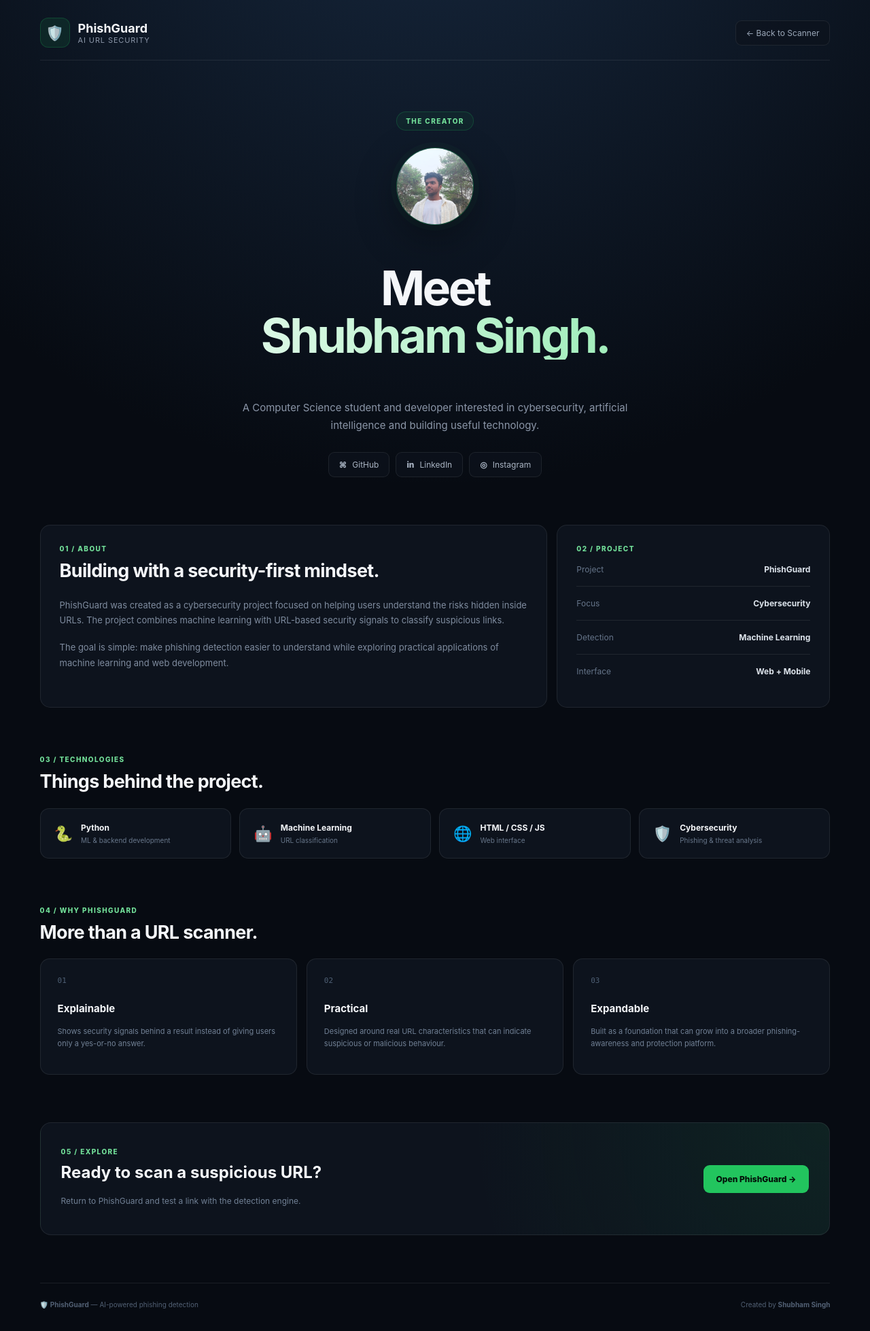
After one commit to Shubham-Sinh/PhishGuard, a Flask app: page /creator in a window 1280 px wide. The commit adds this page. Shown: the whole page at 68% size. Run offline with Flask 3, Linux system fonts and the light colour scheme; parts of the project's set-up code (start-up, migrations or seed data) failed here and were passed over.

Commit message:
Add creator profile image

```diff
--- a/app.py
+++ b/app.py
@@ -79,6 +79,9 @@
             "details": str(e)
         }), 500
 
+@app.route("/creator")
+def creator():
+    return render_template("creator.html")
 
 if __name__ == "__main__":
     app.run(debug=True)
--- /dev/null
+++ b/static/css/creator.css
@@ -0,0 +1,473 @@
+
+creator.css
+* {
+    margin: 0;
+    padding: 0;
+    box-sizing: border-box;
+}
+
+:root {
+    --background: #070b12;
+    --surface: #0d131d;
+    --surface-light: #111a27;
+    --border: rgba(255, 255, 255, 0.08);
+    --text: #f5f7fa;
+    --muted: #8b96a8;
+    --green: #22c55e;
+}
+
+html {
+    scroll-behavior: smooth;
+}
+
+body {
+    font-family: Inter, -apple-system, BlinkMacSystemFont, "Segoe UI", sans-serif;
+    background:
+        radial-gradient(circle at 50% -15%, #172940 0%, var(--background) 43%);
+    color: var(--text);
+    min-height: 100vh;
+}
+
+a {
+    color: inherit;
+}
+
+.page {
+    width: min(1180px, 92%);
+    margin: auto;
+}
+
+/* NAVBAR */
+
+.navbar {
+    height: 80px;
+    display: flex;
+    align-items: center;
+    justify-content: space-between;
+    border-bottom: 1px solid var(--border);
+}
+
+.brand {
+    display: flex;
+    align-items: center;
+    gap: 12px;
+    text-decoration: none;
+}
+
+.brand-icon {
+    width: 42px;
+    height: 42px;
+    display: grid;
+    place-items: center;
+    border-radius: 12px;
+    background: rgba(34, 197, 94, 0.1);
+    border: 1px solid rgba(34, 197, 94, 0.2);
+    font-size: 21px;
+}
+
+.brand-name {
+    font-weight: 750;
+    font-size: 18px;
+}
+
+.brand-subtitle {
+    font-size: 11px;
+    color: var(--muted);
+    letter-spacing: 0.08em;
+    text-transform: uppercase;
+}
+
+.back-button {
+    text-decoration: none;
+    color: #9ba8b9;
+    border: 1px solid var(--border);
+    background: rgba(13, 19, 29, 0.7);
+    padding: 10px 15px;
+    border-radius: 9px;
+    font-size: 12px;
+    transition: .2s;
+}
+
+.back-button:hover {
+    color: white;
+    border-color: rgba(34, 197, 94, .35);
+    transform: translateY(-1px);
+}
+
+/* HERO */
+
+.creator-hero {
+    text-align: center;
+    padding: 75px 0 70px;
+}
+
+.badge,
+.section-label {
+    color: #72df99;
+    font-size: 10px;
+    font-weight: 800;
+    letter-spacing: .14em;
+}
+
+.badge {
+    display: inline-block;
+    padding: 7px 13px;
+    border: 1px solid rgba(34, 197, 94, .2);
+    border-radius: 999px;
+    background: rgba(34, 197, 94, .06);
+}
+
+.avatar {
+    width: 112px;
+    height: 112px;
+    margin: 25px auto 20px;
+    display: grid;
+    place-items: center;
+    border-radius: 50%;
+    overflow: hidden;
+
+    background: linear-gradient(145deg, #142238, #0c121c);
+
+    border: 1px solid rgba(34, 197, 94, .35);
+
+    box-shadow:
+        0 0 0 8px rgba(34, 197, 94, .035),
+        0 20px 60px rgba(0, 0, 0, .35);
+}
+
+.avatar img {
+    width: 100%;
+    height: 100%;
+    object-fit: cover;
+    object-position: center;
+    display: block;
+}
+
+.creator-hero h1 {
+    font-size: clamp(42px, 6vw, 70px);
+    line-height: 1;
+    letter-spacing: -.05em;
+}
+
+.creator-hero h1 span {
+    display: block;
+    background: linear-gradient(90deg, white, #7ee7a2);
+    -webkit-background-clip: text;
+    background-clip: text;
+    color: transparent;
+}
+
+.hero-text {
+    max-width: 620px;
+    margin: 22px auto 27px;
+    color: var(--muted);
+    line-height: 1.7;
+    font-size: 15px;
+}
+
+/* SOCIAL */
+
+.social-links {
+    display: flex;
+    justify-content: center;
+    flex-wrap: wrap;
+    gap: 9px;
+}
+
+.social {
+    display: flex;
+    align-items: center;
+    gap: 8px;
+    padding: 10px 15px;
+    border: 1px solid var(--border);
+    border-radius: 9px;
+    text-decoration: none;
+    background: rgba(13, 19, 29, .7);
+    color: #aab5c4;
+    font-size: 12px;
+    transition: .2s;
+}
+
+.social span {
+    font-weight: 850;
+}
+
+.social:hover {
+    color: white;
+    transform: translateY(-2px);
+}
+
+.social.github:hover {
+    border-color: rgba(255,255,255,.25);
+}
+
+.social.linkedin:hover {
+    border-color: rgba(90,150,255,.35);
+}
+
+.social.instagram:hover {
+    border-color: rgba(220,90,160,.35);
+}
+
+/* GENERAL */
+
+.content-grid {
+    display: grid;
+    grid-template-columns: 1.3fr .7fr;
+    gap: 14px;
+    margin-bottom: 70px;
+}
+
+.about-card,
+.stats-card,
+.feature-card,
+.skill,
+.cta {
+    background: var(--surface);
+    border: 1px solid var(--border);
+}
+
+.about-card,
+.stats-card {
+    padding: 28px;
+    border-radius: 15px;
+}
+
+.about-card h2,
+.skills-section h2,
+.creator-features h2 {
+    margin-top: 10px;
+    font-size: 27px;
+    letter-spacing: -.025em;
+}
+
+.about-card p {
+    color: #7f8c9f;
+    line-height: 1.75;
+    font-size: 13px;
+    margin-top: 17px;
+}
+
+.stat-row {
+    display: flex;
+    justify-content: space-between;
+    gap: 15px;
+    padding: 17px 0;
+    border-bottom: 1px solid var(--border);
+    font-size: 12px;
+}
+
+.stat-row:first-of-type {
+    margin-top: 10px;
+}
+
+.stat-row:last-child {
+    border-bottom: none;
+}
+
+.stat-row span {
+    color: #66758a;
+}
+
+.stat-row strong {
+    color: #dce3eb;
+    text-align: right;
+}
+
+/* SKILLS */
+
+.skills-section,
+.creator-features {
+    margin-bottom: 70px;
+}
+
+.skills-grid {
+    display: grid;
+    grid-template-columns: repeat(4, 1fr);
+    gap: 12px;
+    margin-top: 22px;
+}
+
+.skill {
+    border-radius: 13px;
+    padding: 20px;
+    display: flex;
+    align-items: center;
+    gap: 12px;
+    transition: .2s;
+}
+
+.skill:hover,
+.feature-card:hover {
+    transform: translateY(-3px);
+    border-color: rgba(34, 197, 94, .2);
+}
+
+.skill-icon {
+    font-size: 22px;
+}
+
+.skill strong {
+    display: block;
+    font-size: 12px;
+}
+
+.skill small {
+    display: block;
+    color: #68778b;
+    font-size: 10px;
+    margin-top: 5px;
+}
+
+/* FEATURES */
+
+.feature-grid {
+    display: grid;
+    grid-template-columns: repeat(3, 1fr);
+    gap: 14px;
+    margin-top: 22px;
+}
+
+.feature-card {
+    border-radius: 14px;
+    padding: 25px;
+    transition: .2s;
+}
+
+.feature-number {
+    color: #4f6075;
+    font-family: monospace;
+    font-size: 11px;
+    margin-bottom: 25px;
+}
+
+.feature-card h3 {
+    font-size: 15px;
+}
+
+.feature-card p {
+    color: #718095;
+    font-size: 11px;
+    line-height: 1.65;
+    margin-top: 9px;
+}
+
+/* CTA */
+
+.cta {
+    border-radius: 16px;
+    padding: 30px;
+    margin-bottom: 70px;
+    display: flex;
+    align-items: center;
+    justify-content: space-between;
+    gap: 25px;
+    background:
+        radial-gradient(circle at 100% 0%, rgba(34,197,94,.09), transparent 45%),
+        var(--surface);
+}
+
+.cta h2 {
+    font-size: 24px;
+    margin-top: 8px;
+}
+
+.cta p {
+    color: #718095;
+    font-size: 12px;
+    margin-top: 7px;
+}
+
+.cta-button {
+    flex-shrink: 0;
+    text-decoration: none;
+    background: var(--green);
+    color: #031008;
+    padding: 13px 19px;
+    border-radius: 9px;
+    font-size: 12px;
+    font-weight: 800;
+    transition: .2s;
+}
+
+.cta-button:hover {
+    transform: translateY(-2px);
+    box-shadow: 0 10px 30px rgba(34,197,94,.2);
+}
+
+/* FOOTER */
+
+footer {
+    border-top: 1px solid var(--border);
+    padding: 25px 0;
+    display: flex;
+    justify-content: space-between;
+    color: #526074;
+    font-size: 10px;
+}
+
+/* MOBILE */
+
+@media (max-width: 800px) {
+    .content-grid {
+        grid-template-columns: 1fr;
+    }
+
+    .skills-grid {
+        grid-template-columns: repeat(2, 1fr);
+    }
+
+    .feature-grid {
+        grid-template-columns: 1fr;
+    }
+
+    .cta {
+        align-items: flex-start;
+        flex-direction: column;
+    }
+}
+
+@media (max-width: 520px) {
+    .page {
+        width: 94%;
+    }
+
+    .navbar {
+        height: 70px;
+    }
+
+    .brand-subtitle {
+        display: none;
+    }
+
+    .back-button {
+        padding: 8px 10px;
+        font-size: 10px;
+    }
+
+    .creator-hero {
+        padding: 55px 0 55px;
+    }
+
+    .creator-hero h1 {
+        font-size: 43px;
+    }
+
+    .hero-text {
+        font-size: 13px;
+    }
+
+    .skills-grid {
+        grid-template-columns: 1fr;
+    }
+
+    .about-card,
+    .stats-card {
+        padding: 21px;
+    }
+
+    footer {
+        flex-direction: column;
+        gap: 8px;
+    }
+}
--- /dev/null
+++ b/templates/creator.html
@@ -0,0 +1,198 @@
+<!DOCTYPE html>
+<html lang="en">
+
+<head>
+    <meta charset="UTF-8">
+    <meta name="viewport" content="width=device-width, initial-scale=1.0">
+    <title>PhishGuard | Creator</title>
+    <link rel="stylesheet" href="{{ url_for('static', filename='css/creator.css') }}">
+</head>
+
+<body>
+    <div class="page">
+
+        <!-- NAVBAR -->
+        <header class="navbar">
+            <a href="/" class="brand">
+                <div class="brand-icon">🛡️</div>
+                <div>
+                    <div class="brand-name">PhishGuard</div>
+                    <div class="brand-subtitle">AI URL Security</div>
+                </div>
+            </a>
+
+            <a href="/" class="back-button">← Back to Scanner</a>
+        </header>
+
+        <main>
+
+            <!-- HERO -->
+            <section class="creator-hero">
+                <div class="badge">THE CREATOR</div>
+                <div class="avatar">
+                    <img src="{{ url_for('static', filename='images/profile.jpeg') }}" alt="Shubham Singh">
+                </div>
+
+                <h1>Meet <span>Shubham Singh.</span></h1>
+
+                <p class="hero-text">
+                    A Computer Science student and developer interested in
+                    cybersecurity, artificial intelligence and building useful
+                    technology.
+                </p>
+
+                <div class="social-links">
+                    <a href="https://github.com/Shubham-Sinh" target="_blank" rel="noopener" class="social github">
+                        <span>⌘</span> GitHub
+                    </a>
+                    <a href="https://www.linkedin.com/in/shubham-singh-23978a214/" target="_blank" rel="noopener"
+                        class="social linkedin">
+                        <span>in</span> LinkedIn
+                    </a>
+                    <a href="https://www.instagram.com/_the.shubham.singh_/" target="_blank" rel="noopener"
+                        class="social instagram">
+                        <span>◎</span> Instagram
+                    </a>
+                </div>
+            </section>
+
+            <!-- ABOUT -->
+            <section class="content-grid">
+
+                <article class="about-card">
+                    <div class="section-label">01 / ABOUT</div>
+                    <h2>Building with a security-first mindset.</h2>
+                    <p>
+                        PhishGuard was created as a cybersecurity project focused
+                        on helping users understand the risks hidden inside URLs.
+                        The project combines machine learning with URL-based
+                        security signals to classify suspicious links.
+                    </p>
+                    <p>
+                        The goal is simple: make phishing detection easier to
+                        understand while exploring practical applications of
+                        machine learning and web development.
+                    </p>
+                </article>
+
+                <article class="stats-card">
+                    <div class="section-label">02 / PROJECT</div>
+
+                    <div class="stat-row">
+                        <span>Project</span>
+                        <strong>PhishGuard</strong>
+                    </div>
+                    <div class="stat-row">
+                        <span>Focus</span>
+                        <strong>Cybersecurity</strong>
+                    </div>
+                    <div class="stat-row">
+                        <span>Detection</span>
+                        <strong>Machine Learning</strong>
+                    </div>
+                    <div class="stat-row">
+                        <span>Interface</span>
+                        <strong>Web + Mobile</strong>
+                    </div>
+                </article>
+
+            </section>
+
+            <!-- SKILLS -->
+            <section class="skills-section">
+                <div class="section-label">03 / TECHNOLOGIES</div>
+                <h2>Things behind the project.</h2>
+
+                <div class="skills-grid">
+                    <div class="skill">
+                        <span class="skill-icon">🐍</span>
+                        <div>
+                            <strong>Python</strong>
+                            <small>ML & backend development</small>
+                        </div>
+                    </div>
+
+                    <div class="skill">
+                        <span class="skill-icon">🤖</span>
+                        <div>
+                            <strong>Machine Learning</strong>
+                            <small>URL classification</small>
+                        </div>
+                    </div>
+
+                    <div class="skill">
+                        <span class="skill-icon">🌐</span>
+                        <div>
+                            <strong>HTML / CSS / JS</strong>
+                            <small>Web interface</small>
+                        </div>
+                    </div>
+
+                    <div class="skill">
+                        <span class="skill-icon">🛡️</span>
+                        <div>
+                            <strong>Cybersecurity</strong>
+                            <small>Phishing & threat analysis</small>
+                        </div>
+                    </div>
+                </div>
+            </section>
+
+            <!-- FEATURES -->
+            <section class="creator-features">
+                <div class="section-label">04 / WHY PHISHGUARD</div>
+                <h2>More than a URL scanner.</h2>
+
+                <div class="feature-grid">
+                    <div class="feature-card">
+                        <div class="feature-number">01</div>
+                        <h3>Explainable</h3>
+                        <p>
+                            Shows security signals behind a result instead of
+                            giving users only a yes-or-no answer.
+                        </p>
+                    </div>
+
+                    <div class="feature-card">
+                        <div class="feature-number">02</div>
+                        <h3>Practical</h3>
+                        <p>
+                            Designed around real URL characteristics that can
+                            indicate suspicious or malicious behaviour.
+                        </p>
+                    </div>
+
+                    <div class="feature-card">
+                        <div class="feature-number">03</div>
+                        <h3>Expandable</h3>
+                        <p>
+                            Built as a foundation that can grow into a broader
+                            phishing-awareness and protection platform.
+                        </p>
+                    </div>
+                </div>
+            </section>
+
+            <!-- CTA -->
+            <section class="cta">
+                <div>
+                    <span class="section-label">05 / EXPLORE</span>
+                    <h2>Ready to scan a suspicious URL?</h2>
+                    <p>Return to PhishGuard and test a link with the detection engine.</p>
+                </div>
+
+                <a href="https://phishguard-548g.onrender.com/" class="cta-button">Open PhishGuard →</a>
+            </section>
+
+        </main>
+
+        <!-- FOOTER -->
+        <footer>
+            <div>🛡️ <strong>PhishGuard</strong> — AI-powered phishing detection</div>
+            <div>Created by <strong>Shubham Singh</strong></div>
+        </footer>
+
+    </div>
+</body>
+
+</html>
--- a/templates/index.html
+++ b/templates/index.html
@@ -42,7 +42,10 @@
                 <span class="status-dot"></span>
                 AI ENGINE ONLINE
             </div>
-
+            <a href = "/creator" class = "creator-button">
+                <span class = "creator-icon">👨‍💻</span>
+                Meet Creator
+            </a>
         </header>
 
 
```
Also changed, not shown: static/css/style.css (+53 -0 lines), static/images/profile.jpeg (added).
